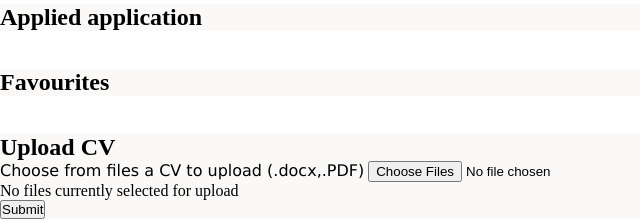
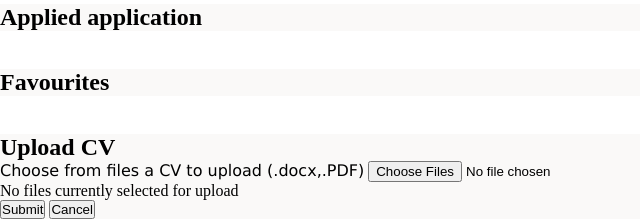
Before and after one commit to Owen-SS/Software-Engineering-Assignment, a Flask app: page /student in a window 1280 px wide. Shown: the part 725-944 px from the top of the page, without its empty margins (0-640 px from the left). Run offline with Flask 2, Linux system fonts and the light colour scheme; data that the repository does not hold is empty.

Commit message:
added a cancel button to the CV
allows you to clear the document you entered.

```diff
--- a/templates/student.html
+++ b/templates/student.html
@@ -78,6 +78,7 @@
                 </div>
                 <div>
                   <button>Submit</button>
+                  <button type="reset" >Cancel</button>
                 </div>
               </form>
 
```
